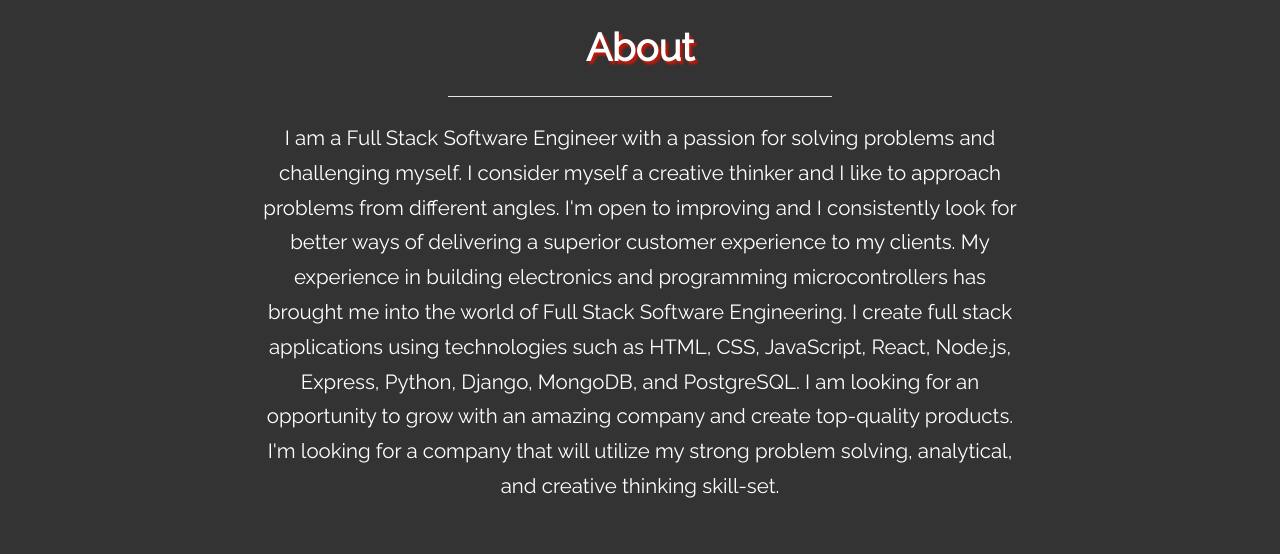
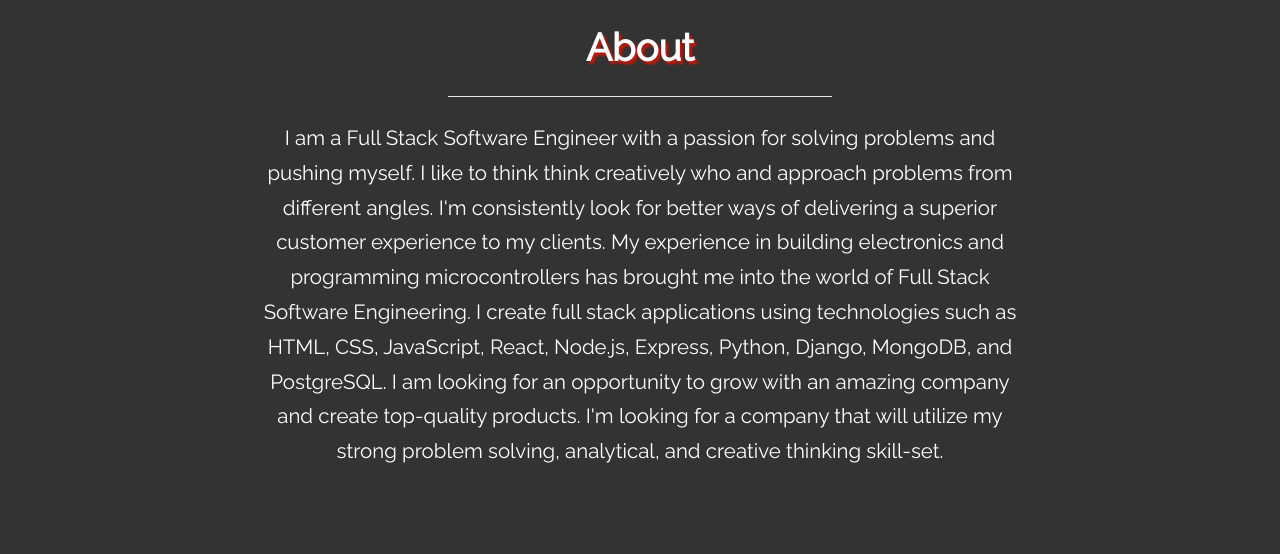
Before and after one commit to ryanmfoley/portfolio, a React (Create React App) app: page / in a window 1280 px wide. Shown: the part 980-1534 px from the top of the page. Built offline with nearby package versions, Linux system fonts and the light colour scheme; a web font is replaced by a local one.

Commit message:
Edit about me text

```diff
--- a/src/components/About/About.js
+++ b/src/components/About/About.js
@@ -8,17 +8,16 @@ const About = () => (
 		<hr />
 		<h4 className='mt-4 text-center ml-auto mr-auto'>
 			I am a Full Stack Software Engineer with a passion for solving problems
-			and challenging myself. I consider myself a creative thinker and I like to
-			approach problems from different angles. I'm open to improving and I
-			consistently look for better ways of delivering a superior customer
-			experience to my clients. My experience in building electronics and
-			programming microcontrollers has brought me into the world of Full Stack
-			Software Engineering. I create full stack applications using technologies
-			such as HTML, CSS, JavaScript, React, Node.js, Express, Python, Django,
-			MongoDB, and PostgreSQL. I am looking for an opportunity to grow with an
-			amazing company and create top-quality products. I'm looking for a company
-			that will utilize my strong problem solving, analytical, and creative
-			thinking skill-set.
+			and pushing myself. I like to think think creatively who and approach
+			problems from different angles. I'm consistently look for better ways of
+			delivering a superior customer experience to my clients. My experience in
+			building electronics and programming microcontrollers has brought me into
+			the world of Full Stack Software Engineering. I create full stack
+			applications using technologies such as HTML, CSS, JavaScript, React,
+			Node.js, Express, Python, Django, MongoDB, and PostgreSQL. I am looking
+			for an opportunity to grow with an amazing company and create top-quality
+			products. I'm looking for a company that will utilize my strong problem
+			solving, analytical, and creative thinking skill-set.
 		</h4>
 	</div>
 )
```
